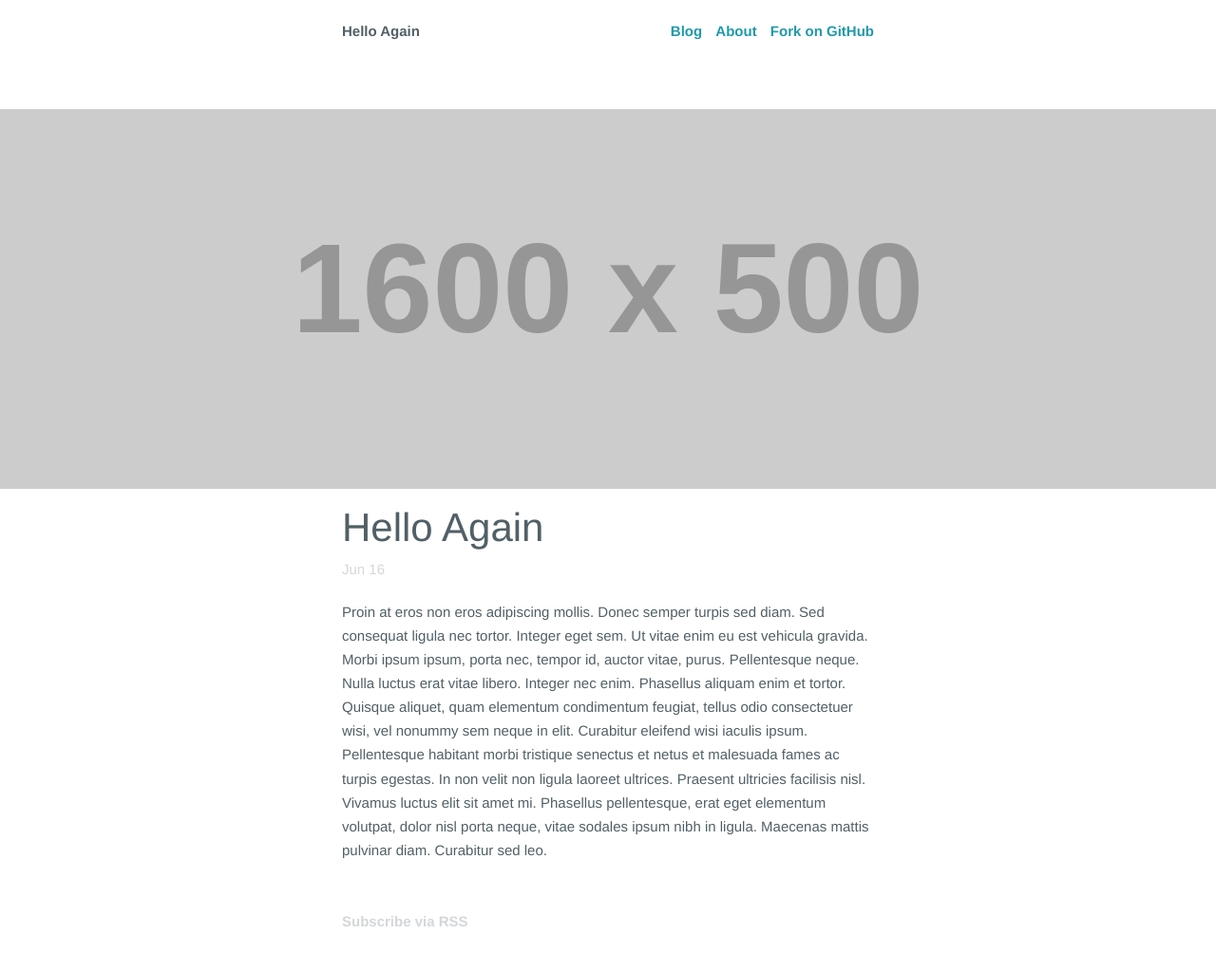
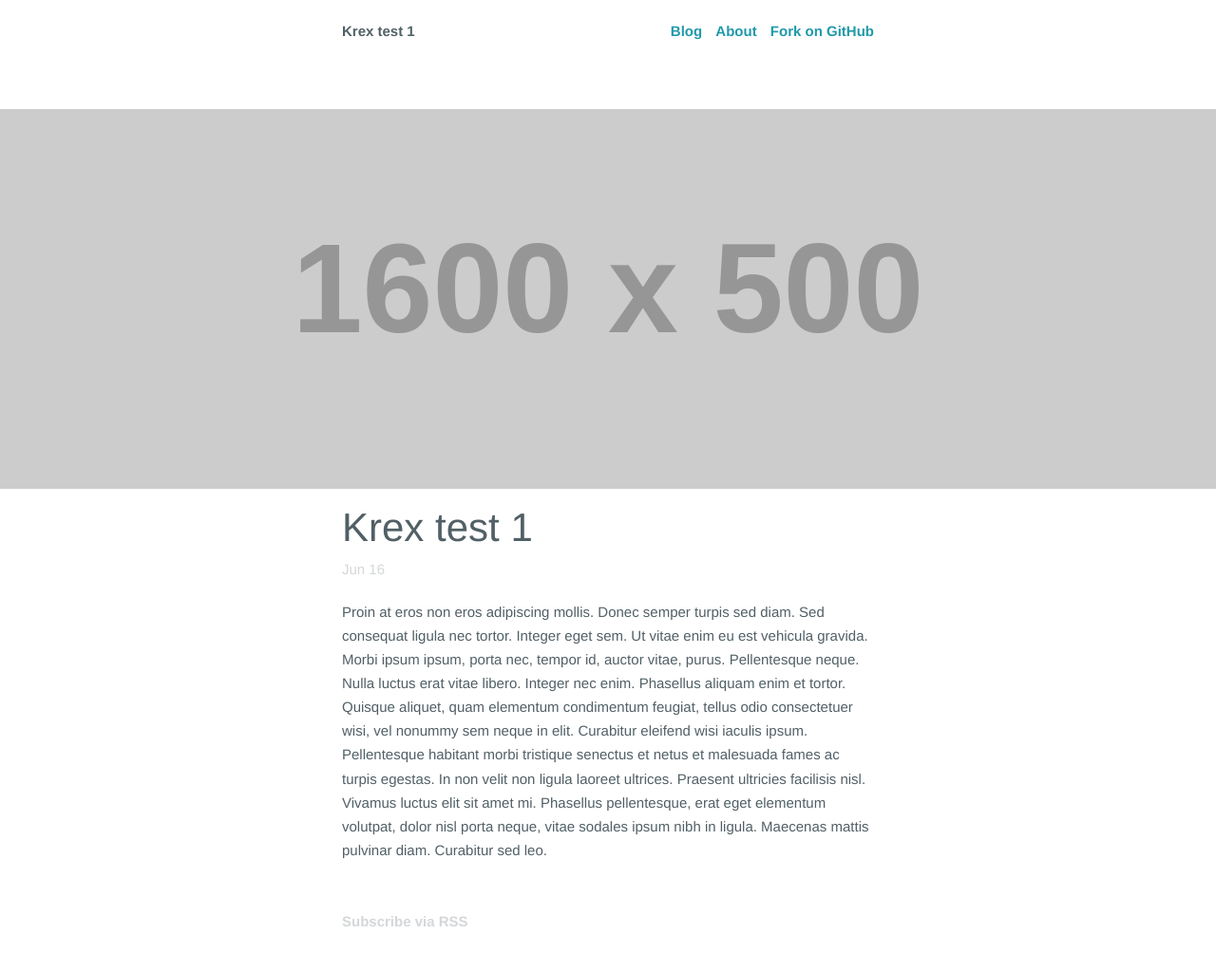
Before and after one commit to mkdizajn/starter, a Jekyll site: the page built from _posts/2013-06-16-hello-again.md, in a window 1280 px wide. Shown: the whole page at 95% size. Built offline with Jekyll 4.4.1, drawn with Linux system fonts in a browser that asks for light colours; Markdown is read by kramdown in place of the engine named in the settings.

Commit message:
Updated 2013-06-16-hello-again.md

```diff
--- a/_posts/2013-06-16-hello-again.md
+++ b/_posts/2013-06-16-hello-again.md
@@ -1,8 +1,12 @@
 ---
+layout: blog
+category: blog
 published: true
-category: blog
-layout: blog
 splash: "http://placehold.it/1600x500"
+title: Krex test 1
+tags:
+  - bananas
+  - mangos
 ---
 
 Proin at eros non eros adipiscing mollis. Donec semper turpis sed diam. Sed consequat ligula nec tortor. Integer eget sem. Ut vitae enim eu est vehicula gravida. Morbi ipsum ipsum, porta nec, tempor id, auctor vitae, purus. Pellentesque neque. Nulla luctus erat vitae libero. Integer nec enim. Phasellus aliquam enim et tortor. Quisque aliquet, quam elementum condimentum feugiat, tellus odio consectetuer wisi, vel nonummy sem neque in elit. Curabitur eleifend wisi iaculis ipsum. Pellentesque habitant morbi tristique senectus et netus et malesuada fames ac turpis egestas. In non velit non ligula laoreet ultrices. Praesent ultricies facilisis nisl. Vivamus luctus elit sit amet mi. Phasellus pellentesque, erat eget elementum volutpat, dolor nisl porta neque, vitae sodales ipsum nibh in ligula. Maecenas mattis pulvinar diam. Curabitur sed leo.
```
